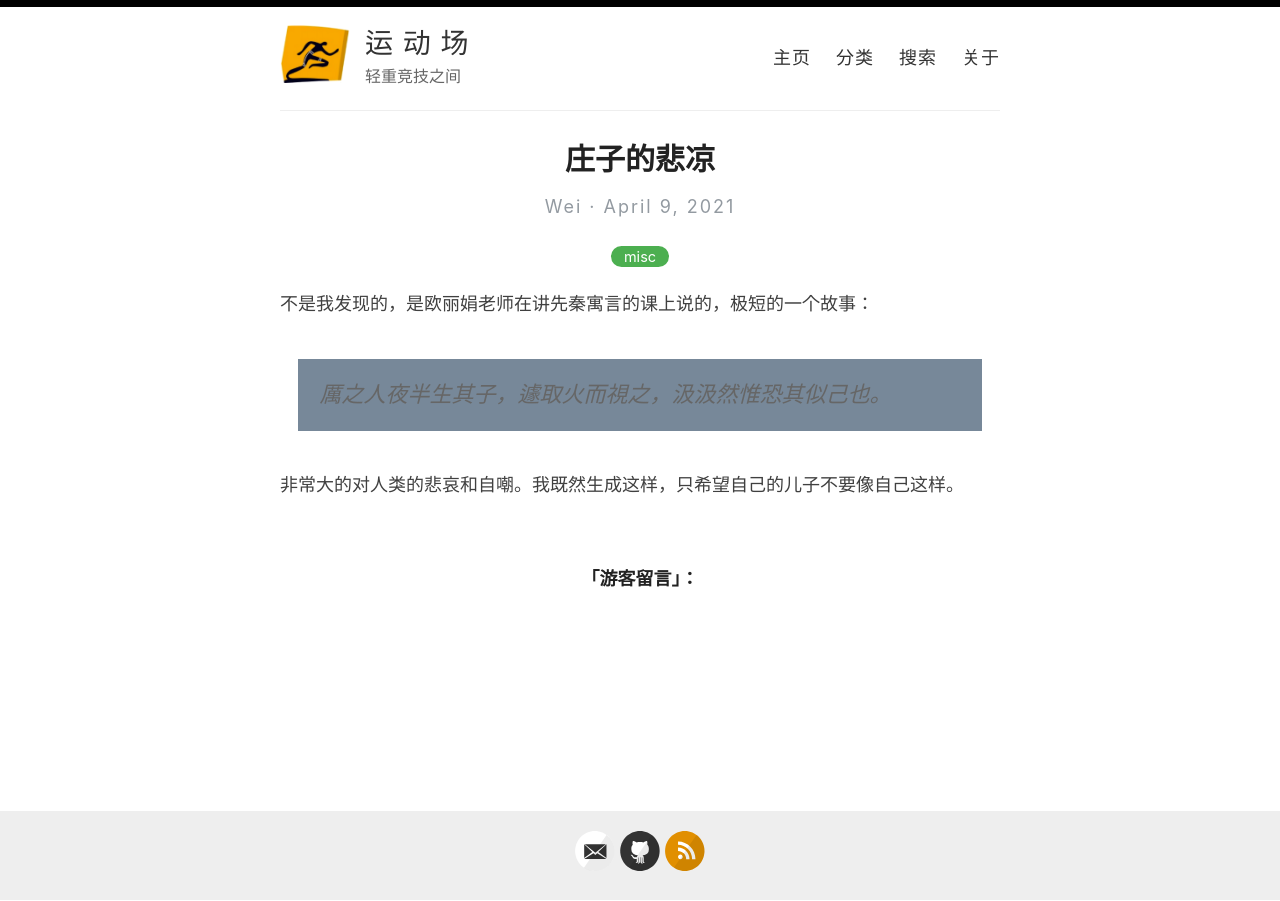
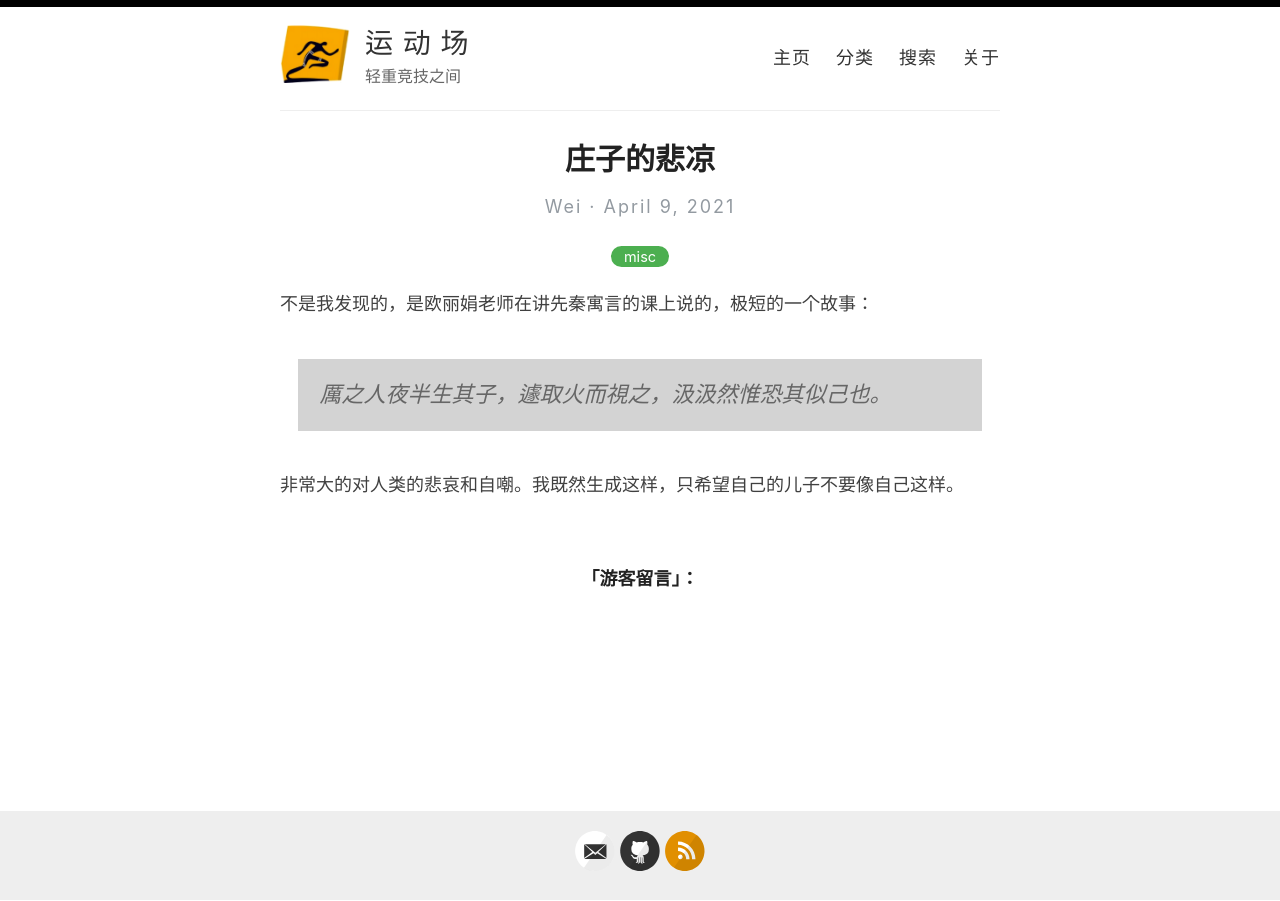
Before and after one commit to athletik/athletik.github.io, a Jekyll site: the page built from _posts/2021-4-9-庄子的悲凉.md, in a window 1280 px wide. Built offline with Jekyll 4.4.1, drawn with Linux system fonts in a browser that asks for light colours; comment, search, counter and statistics services are not loaded.

Commit message:
Update style.scss

```diff
--- a/assets/style.scss
+++ b/assets/style.scss
@@ -378,7 +378,7 @@ nav {
     color: $gray;
     font-size: 22px;
     font-style: italic;
-    background-color: #778899;
+    background-color: #D3D3D3;
   }
 
   .you-may-like{
```
